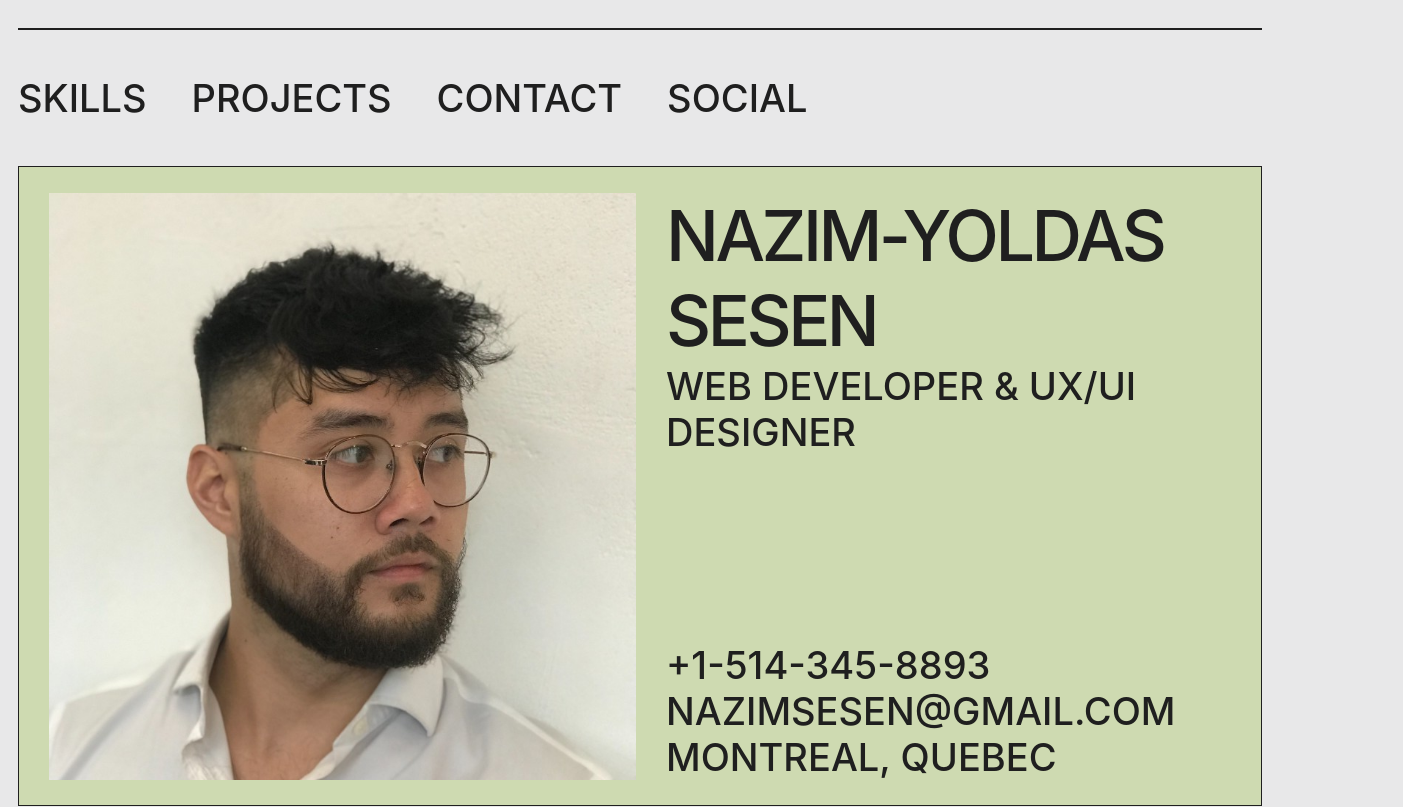
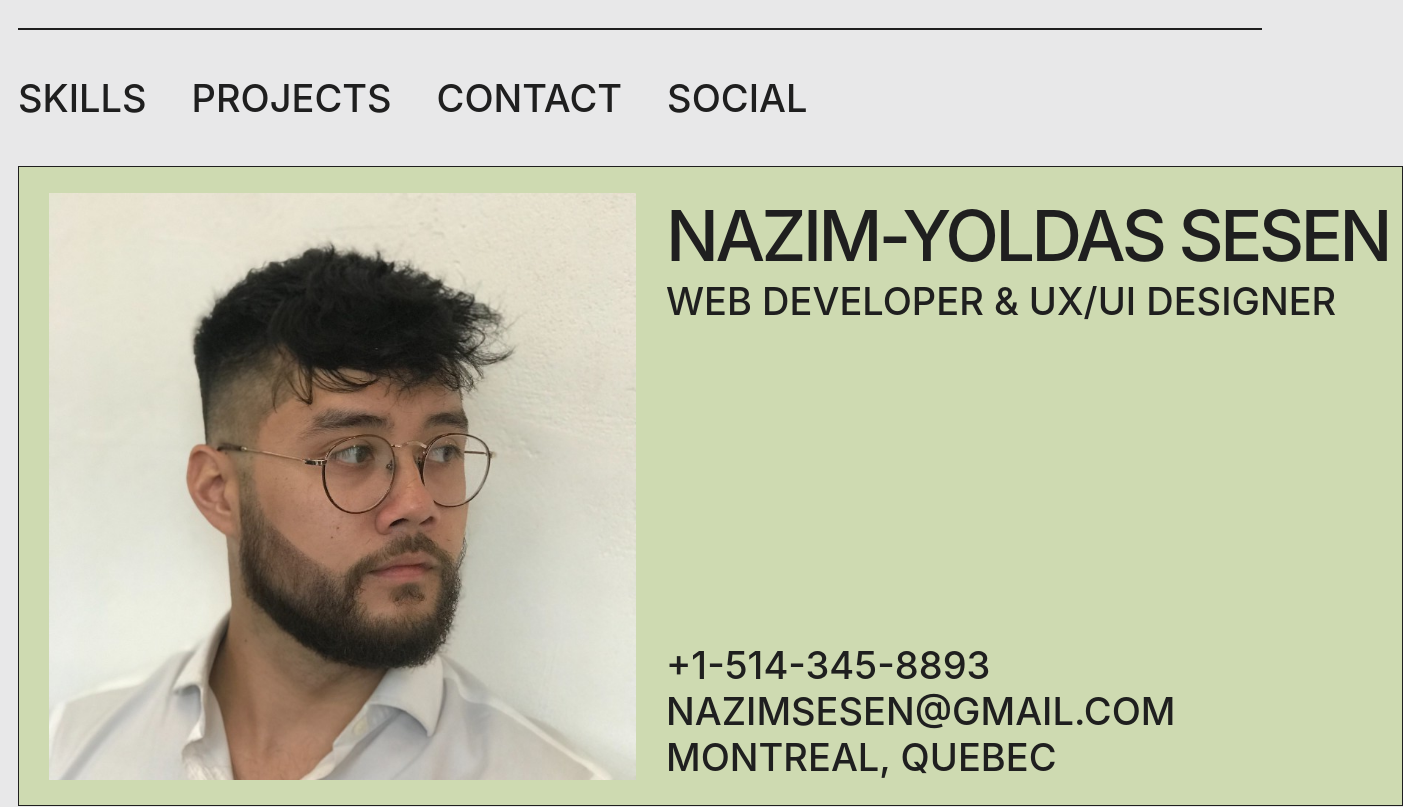
Before and after one commit to maisoncastro/maisoncastro.github.io, a React (Vite) app: page / in a window 1280 px wide. Shown: the top 807 px of the page, 1403 px wide, since content can reach past the window. Built offline with nearby package versions, Linux system fonts and the light colour scheme.

Commit message:
Added Max Width

```diff
--- a/src/App.tsx
+++ b/src/App.tsx
@@ -14,9 +14,11 @@ function App() {
   return (
     <Router>
       <>
-        <NavBar />
-        <Header />
-        <Skills />
+        <div className="app-containesr">
+          <NavBar />
+          <Header />
+          <Skills />
+        </div>
       </>
     </Router>
   );
--- a/src/index.css
+++ b/src/index.css
@@ -41,6 +41,11 @@ a:hover {
 hr {
   border: 1px solid var(--font-primary-color);
   margin-top: 10px;
+  max-width: 1383px;
+}
+
+.app-container {
+  max-width: 1383px;
 }
 
 .nav-bar {
@@ -55,7 +60,7 @@ hr {
 .header {
   background-color: var(--color-primary);
   height: 640px;
-  width: 100%;
+  width: 1385px;
   border: 1px solid var(--font-primary-color);
 
   display: flex;
```
